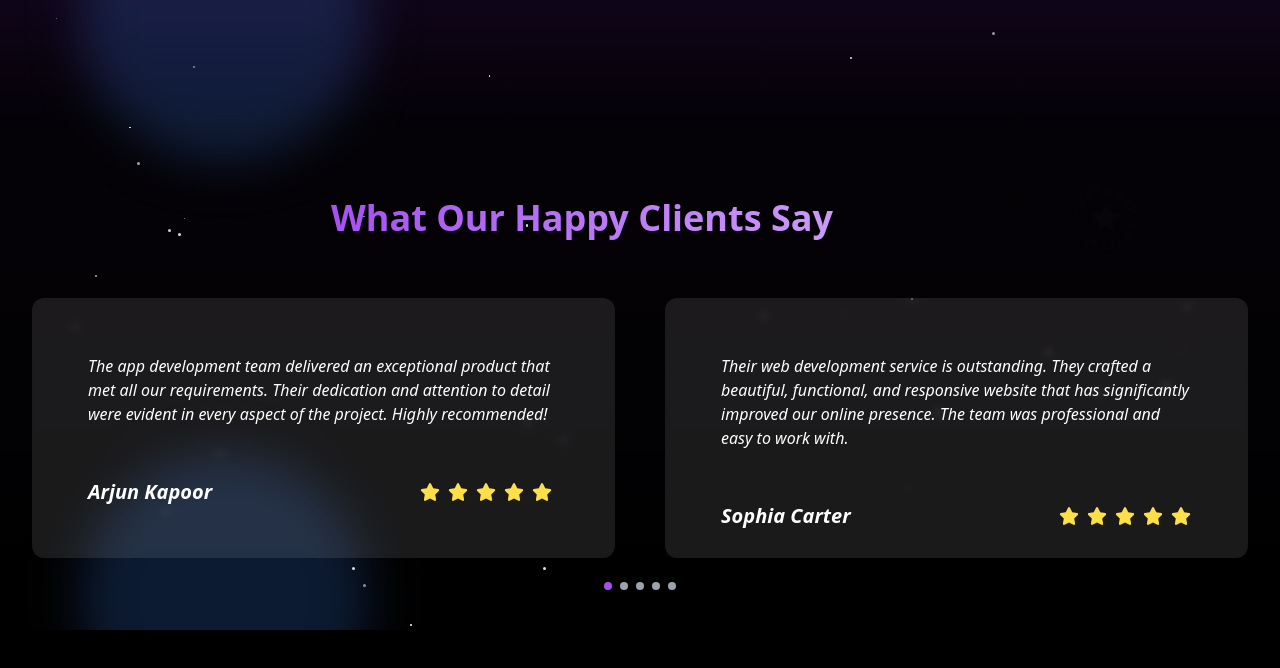
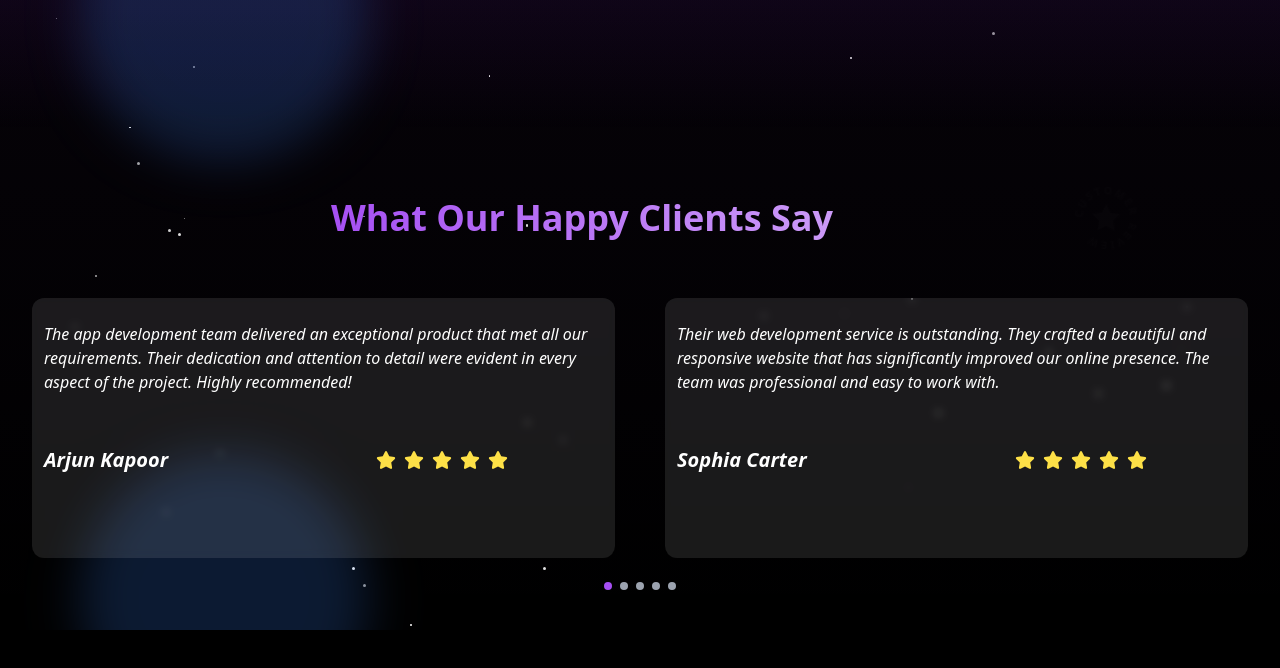
Before and after one commit to Shivaytimex/timexsolutioninc, a React (Vite) app: page / in a window 1280 px wide. Shown: the part 3140-3808 px from the top of the page. Built offline with nearby package versions, Linux system fonts and the light colour scheme.

Commit message:
changes 2

```diff
--- a/src/components/ReviewSwipper.jsx
+++ b/src/components/ReviewSwipper.jsx
@@ -15,7 +15,7 @@ function ReviewSwipper() {
     },
     {
       id: 2,
-      text: "Their web development service is outstanding. They crafted a beautiful, functional, and responsive website that has significantly improved our online presence. The team was professional and easy to work with.",
+      text: "Their web development service is outstanding. They crafted a beautiful and responsive website that has significantly improved our online presence. The team was professional and easy to work with.",
       author: "Sophia Carter",
     },
     {
@@ -25,7 +25,7 @@ function ReviewSwipper() {
     },
     {
       id: 4,
-      text: "Staffing solutions provided by this team were excellent. They connected us with highly skilled professionals who fit perfectly into our organization. The process was smooth, quick, and extremely efficient.",
+      text: "Staffing solutions provided by this team were excellent. They connected us with highly skilled professionals who fit perfectly into our organization. The process was smooth extremely efficient.",
       author: "Priya Sharma",
     },
     {
@@ -77,7 +77,7 @@ function ReviewSwipper() {
       >
         {reviews.map((review) => (
           <SwiperSlide key={review.id}>
-            <div className="bg-white/10 backdrop-blur-sm border-white/20 h-[350px] lg:h-[260px]  p-14 rounded-xl mt-8 text-white">
+            <div className="bg-white/10 backdrop-blur-sm border-white/20 h-[230px] lg:h-[260px]  py-6 px-3 rounded-xl mt-8 text-white">
               <i>{review.text}</i>
               <div className="relative">
                 <div className="flex items-center gap-20  lg:gap-52 absolute -bottom-20 md:-bottom-12 lg:-bottom-20">
```
